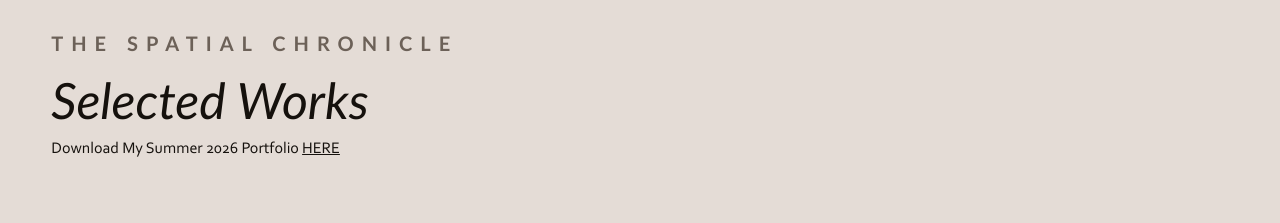
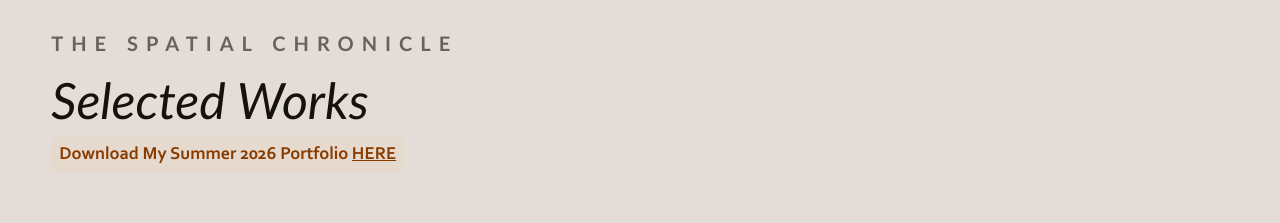
Before and after one commit to bilottag/v0-gdc, a Next.js app: page / in a window 1280 px wide. Shown: the part 1400-1623 px from the top of the page. Built offline with nearby package versions, Linux system fonts and the light colour scheme.

Commit message:
Style portfolio download link with rust color, semibold weight, and beige background

```diff
--- a/components/portfolio-section.tsx
+++ b/components/portfolio-section.tsx
@@ -141,7 +141,8 @@ export default function PortfolioSection() {
           <a
             href="/giuliana-design-co-portfolio-summer-fall-2026.pdf"
             download
-            className="font-sans text-base text-foreground hover:italic"
+            className="font-sans text-lg font-semibold hover:italic"
+            style={{ color: '#893c00', backgroundColor: 'rgba(245, 201, 156, 0.12)', padding: '4px 8px', display: 'inline-block', borderRadius: '4px' }}
           >
             Download My Summer 2026 Portfolio <span className="underline">HERE</span>
           </a>
```
